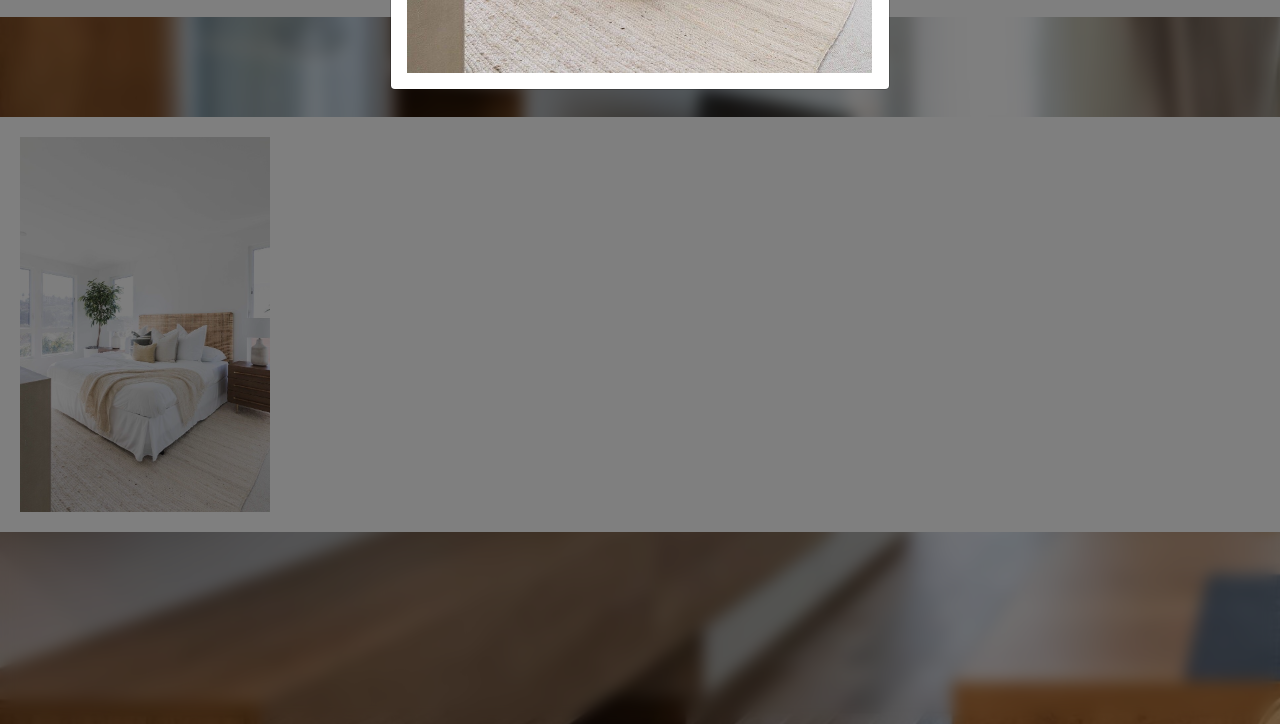
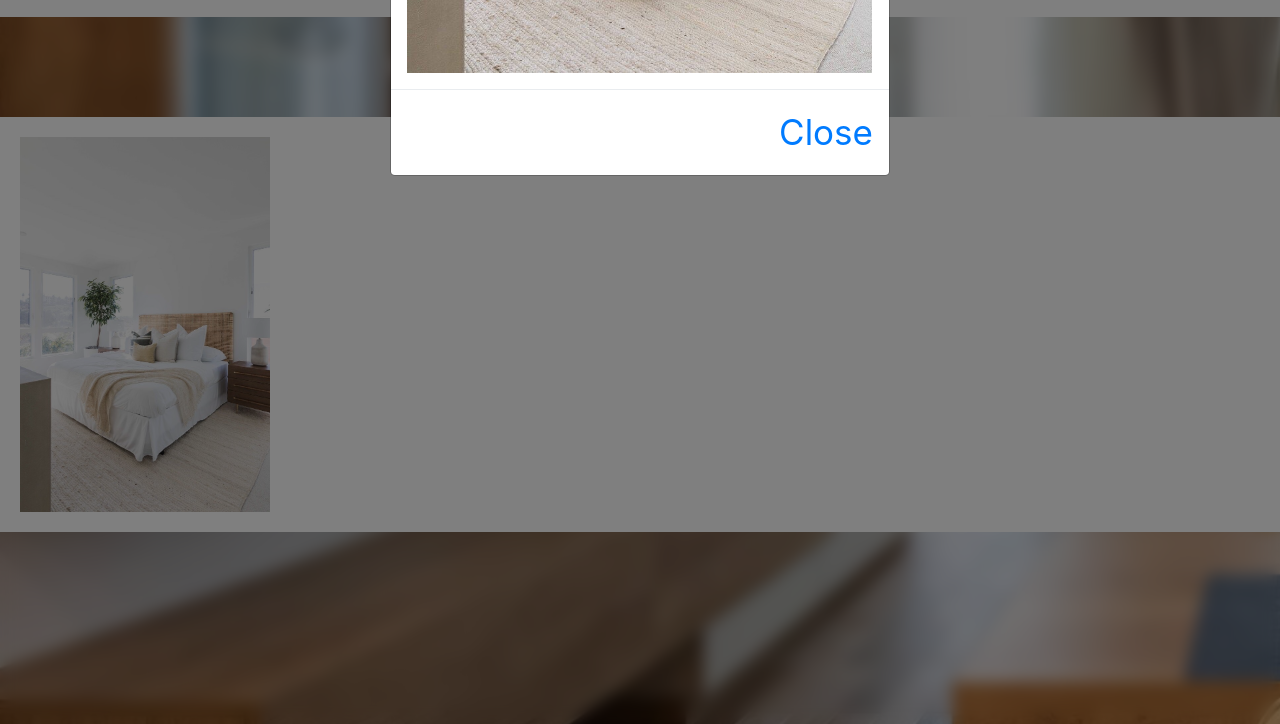
Before and after one commit to vassdeniss/school-site, a plain HTML site: page index.html in a window 1280 px wide. Both pictures are taken after a click on the picture 145 px from the left and 896 px from the top of the page. Shown: the part 572-1296 px from the top of the page. Drawn offline with nearby package versions, Linux system fonts and the light colour scheme.

Commit message:
added close button

```diff
--- a/index.html
+++ b/index.html
@@ -95,6 +95,9 @@
                 <div class="modal-body">
                     <img class="img-fluid" src="one.jpg" style="width: 465px; height: 600px;">
                 </div>
+                <div class="modal-footer">
+                    <a href="#" onclick="closeModalOne()"> Close </a>
+                </div>
               </div>
             </div>
         </div>
```
